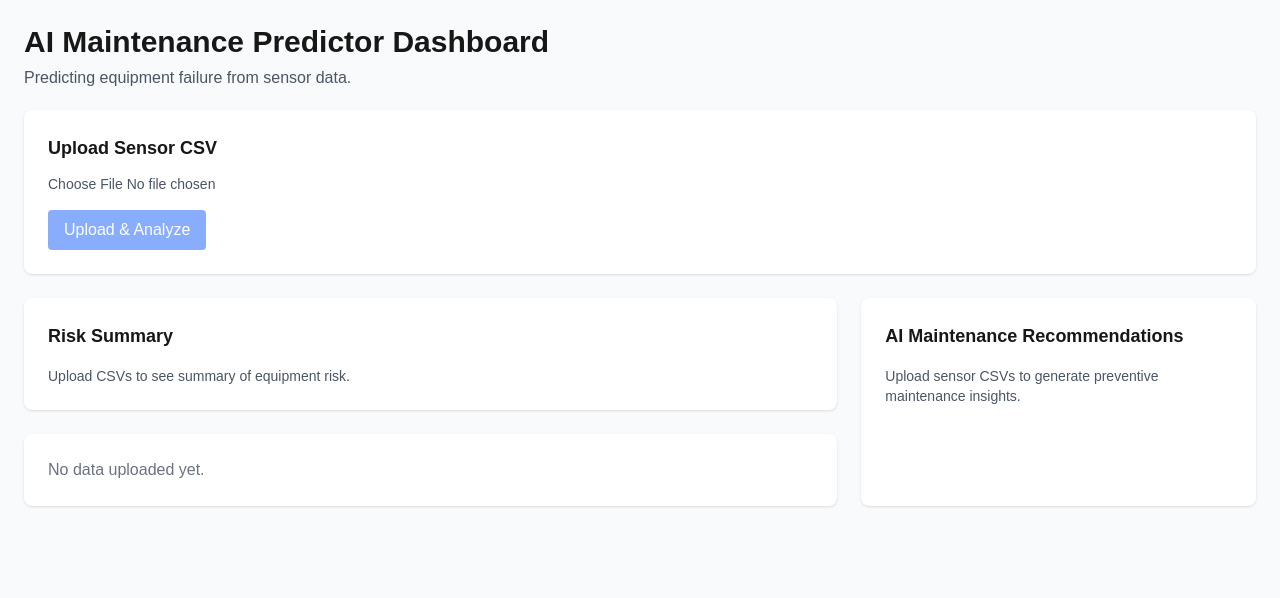
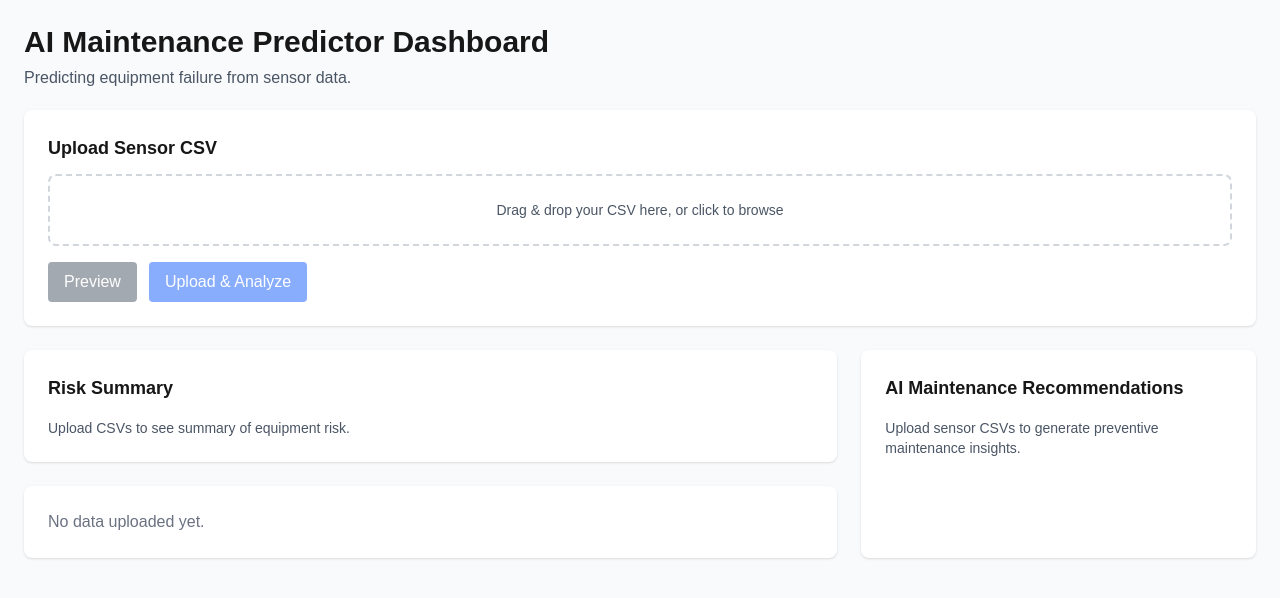
Before and after one commit to sh-dinho/ai-maintenance-predictor-dashboard, a Next.js app in the folder frontend/: page / in a window 1280 px wide. Shown: the top 598 px of the page. Built offline with nearby package versions, Linux system fonts and the light colour scheme.

Commit message:
unify RiskRow type and extend with optional fields

```diff
--- a/frontend/app/page.tsx
+++ b/frontend/app/page.tsx
@@ -3,14 +3,9 @@
 import Upload from "@/components/Upload";
 import RiskTable from "@/components/RiskTable";
 import RecommendationPanel from "@/components/RecommendationPanel";
-import RiskSummary from "@/components/RiskSummary"; // ✅ add this import
+import RiskSummary from "@/components/RiskSummary";
 import { useState } from "react";
-
-type RiskRow = {
-  equipment_id: string;
-  failure_probability: number;
-  risk_level: string;
-};
+import { RiskRow } from "@/types";
 
 export default function HomePage() {
   const [data, setData] = useState<RiskRow[]>([]);
@@ -19,26 +14,26 @@ export default function HomePage() {
   const handleUploadComplete = (results: RiskRow[]) => {
     setData(results);
 
-    const recs = results.map(
-      (r) =>
-        `Schedule maintenance for ${r.equipment_id} due to ${r.risk_level} risk.`
-    );
+    const recs = results.map((r) => {
+      if (r.risk_level === "High") {
+        return `⚠️ Immediate maintenance required for ${r.equipment_id} (High risk).`;
+      } else if (r.risk_level === "Medium") {
+        return `🔍 Monitor ${r.equipment_id} closely and schedule a routine check (Medium risk).`;
+      } else {
+        return `✅ Routine inspection recommended for ${r.equipment_id} (Low risk).`;
+      }
+    });
+
     setRecommendations(recs);
   };
 
   return (
     <main className="min-h-screen bg-gray-50 p-6">
-      <h1 className="text-3xl font-bold mb-1.5">
-        AI Maintenance Predictor Dashboard
-      </h1>
-      <p className="text-gray-600 mb-5">
-        Predicting equipment failure from sensor data.
-      </p>
+      <h1 className="text-3xl font-bold mb-1.5">AI Maintenance Predictor Dashboard</h1>
+      <p className="text-gray-600 mb-5">Predicting equipment failure from sensor data.</p>
 
-      {/* Upload component handles backend API call */}
       <Upload onUploadComplete={handleUploadComplete} />
 
-      {/* Dashboard layout */}
       <div className="grid grid-cols-1 lg:grid-cols-3 gap-6 mt-6">
         <div className="lg:col-span-2 space-y-6">
           <RiskSummary data={data} />
--- a/frontend/components/RecommendationPanel.tsx
+++ b/frontend/components/RecommendationPanel.tsx
@@ -5,18 +5,17 @@ type RecommendationPanelProps = {
 export default function RecommendationPanel({ recommendations }: RecommendationPanelProps) {
   return (
     <div className="bg-white p-6 rounded-lg shadow">
-      <h2 className="font-semibold text-lg mb-4">
-        AI Maintenance Recommendations
-      </h2>
-
+      <h2 className="font-semibold text-lg mb-4">AI Maintenance Recommendations</h2>
       {recommendations.length === 0 ? (
         <p className="text-sm text-gray-600">
           Upload sensor CSVs to generate preventive maintenance insights.
         </p>
       ) : (
-        <ul className="list-disc list-inside text-sm text-gray-700 space-y-2">
+        <ul className="space-y-3 max-h-64 overflow-y-auto text-sm text-gray-700">
           {recommendations.map((rec, idx) => (
-            <li key={idx}>{rec}</li>
+            <li key={idx} className="flex items-start space-x-2">
+              <span>{rec}</span>
+            </li>
           ))}
         </ul>
       )}
--- a/frontend/components/RiskSummary.tsx
+++ b/frontend/components/RiskSummary.tsx
@@ -1,14 +1,7 @@
 import { BarChart, Bar, XAxis, YAxis, Tooltip, ResponsiveContainer, Cell } from "recharts";
+import { RiskRow } from "@/types";
 
-type RiskRow = {
-  equipment_id: string;
-  failure_probability: number;
-  risk_level: "High" | "Medium" | "Low";
-};
-
-type RiskSummaryProps = {
-  data: RiskRow[];
-};
+type RiskSummaryProps = { data: RiskRow[] };
 
 export default function RiskSummary({ data }: RiskSummaryProps) {
   const counts = data.reduce(
@@ -39,18 +32,28 @@ export default function RiskSummary({ data }: RiskSummaryProps) {
           Upload CSVs to see summary of equipment risk.
         </p>
       ) : (
+        <>
           <ResponsiveContainer width="100%" height={200}>
             <BarChart data={chartData} margin={{ top: 10, right: 20, bottom: 10, left: 0 }}>
               <XAxis dataKey="risk" />
               <YAxis allowDecimals={false} />
-            <Tooltip />
-            <Bar dataKey="count" label={{ position: "top" }}>
+              <Tooltip formatter={(value, name, props) => [`${value}`, `${props.payload.risk} Risk`]} />
+              <Bar
+                dataKey="count"
+                label={{ position: "top", fill: "#374151", fontSize: 12 }}
+                isAnimationActive={true}
+                animationDuration={800}
+              >
                 {chartData.map((entry, index) => (
                   <Cell key={`cell-${index}`} fill={colors[entry.risk]} />
                 ))}
               </Bar>
             </BarChart>
           </ResponsiveContainer>
+          <p className="mt-4 text-gray-700">
+            Total equipment analyzed: <span className="font-semibold">{data.length}</span>
+          </p>
+        </>
       )}
     </div>
   );
--- a/frontend/components/Upload.tsx
+++ b/frontend/components/Upload.tsx
@@ -1,19 +1,47 @@
 'use client';
 
 import { useState } from 'react';
+import Papa from 'papaparse';
+import { RiskRow } from "@/types";
 
 type UploadProps = {
-  onUploadComplete: (data: any[]) => void;
+  onUploadComplete: (data: RiskRow[]) => void;
 };
 
 export default function Upload({ onUploadComplete }: UploadProps) {
   const [file, setFile] = useState<File | null>(null);
   const [loading, setLoading] = useState(false);
   const [error, setError] = useState<string | null>(null);
+  const [preview, setPreview] = useState<RiskRow[]>([]);
+  const [dragActive, setDragActive] = useState(false);
+
+  const handleFile = (f: File) => {
+    if (f.type !== "text/csv") {
+      setError("Only CSV files are allowed.");
+      return;
+    }
+    setFile(f);
+    setError(null);
+    setPreview([]);
+  };
+
+  const handlePreview = () => {
+    if (!file) return;
+    Papa.parse(file, {
+      header: true,
+      skipEmptyLines: true,
+      complete: (results) => {
+        const parsed = results.data as RiskRow[];
+        setPreview(parsed);
+      },
+      error: (err) => {
+        setError(`Failed to parse CSV: ${err.message}`);
+      },
+    });
+  };
 
   const handleUpload = async () => {
     if (!file) return;
-
     setLoading(true);
     setError(null);
 
@@ -23,20 +51,13 @@ export default function Upload({ onUploadComplete }: UploadProps) {
     try {
       const res = await fetch(
         process.env.NEXT_PUBLIC_BACKEND_URL + '/upload',
-        {
-          method: 'POST',
-          body: formData,
-        }
+        { method: 'POST', body: formData }
       );
-
-      if (!res.ok) {
-        throw new Error('Upload failed');
-      }
-
       const json = await res.json();
-      onUploadComplete(json.results);
-    } catch (err) {
-      setError('Failed to upload CSV');
+      if (!res.ok) throw new Error(json.message || 'Upload failed');
+      onUploadComplete(json.results as RiskRow[]);
+    } catch (err: any) {
+      setError(err.message || 'Failed to upload CSV');
     } finally {
       setLoading(false);
     }
@@ -44,27 +65,62 @@ export default function Upload({ onUploadComplete }: UploadProps) {
 
   return (
     <div className="bg-white p-6 rounded-lg shadow">
-      <h2 className="font-semibold text-lg mb-3">
-        Upload Sensor CSV
-      </h2>
+      <h2 className="font-semibold text-lg mb-3">Upload Sensor CSV</h2>
 
+      <div
+        onDragEnter={(e) => { e.preventDefault(); setDragActive(true); }}
+        onDragLeave={(e) => { e.preventDefault(); setDragActive(false); }}
+        onDragOver={(e) => e.preventDefault()}
+        onDrop={(e) => { e.preventDefault(); setDragActive(false); if (e.dataTransfer.files[0]) handleFile(e.dataTransfer.files[0]); }}
+        className={`border-2 border-dashed rounded-lg p-6 text-center cursor-pointer transition ${dragActive ? "border-blue-500 bg-blue-50" : "border-gray-300"}`}
+      >
         <input
           type="file"
           accept=".csv"
-        onChange={(e) => setFile(e.target.files?.[0] || null)}
-        className="block w-full text-sm text-gray-600 mb-4"
+          onChange={(e) => e.target.files?.[0] && handleFile(e.target.files[0])}
+          className="hidden"
+          id="fileInput"
         />
+        <label htmlFor="fileInput" className="block text-sm text-gray-600">
+          {file ? <span className="font-medium text-gray-800">{file.name}</span> : "Drag & drop your CSV here, or click to browse"}
+        </label>
+      </div>
 
-      <button
-        onClick={handleUpload}
-        disabled={!file || loading}
-        className="px-4 py-2 bg-blue-600 text-white rounded hover:bg-blue-700 disabled:opacity-50"
-      >
+      <div className="flex space-x-3 mt-4">
+        <button onClick={handlePreview} disabled={!file} className="px-4 py-2 bg-gray-600 text-white rounded hover:bg-gray-700 disabled:opacity-50">Preview</button>
+        <button onClick={handleUpload} disabled={!file || loading} className="px-4 py-2 bg-blue-600 text-white rounded hover:bg-blue-700 disabled:opacity-50">
           {loading ? 'Analyzing...' : 'Upload & Analyze'}
         </button>
+      </div>
 
-      {error && (
-        <p className="text-sm text-red-500 mt-3">{error}</p>
+      {error && <p className="text-sm text-red-500 mt-3">{error}</p>}
+
+      {preview.length > 0 && (
+        <div className="mt-4">
+          <h3 className="font-semibold mb-2">Preview (first 5 rows)</h3>
+          <table className="w-full text-sm border-collapse">
+            <thead>
+              <tr className="border-b">
+                <th className="text-left py-1">Equipment</th>
+                <th className="text-left py-1">Failure Probability</th>
+                <th className="text-left py-1">Risk Level</th>
+                <th className="text-left py-1">Last Maintenance</th>
+                <th className="text-left py-1">Location</th>
+              </tr>
+            </thead>
+            <tbody>
+              {preview.slice(0, 5).map((row, idx) => (
+                <tr key={idx} className="border-b last:border-0">
+                  <td className="py-1">{row.equipment_id}</td>
+                  <td className="py-1">{row.failure_probability}</td>
+                  <td className="py-1">{row.risk_level}</td>
+                  <td className="py-1">{row.lastMaintenanceDate || "-"}</td>
+                  <td className="py-1">{row.sensorLocation || "-"}</td>
+                </tr>
+              ))}
+            </tbody>
+          </table>
+        </div>
       )}
     </div>
   );
--- a/frontend/package.json
+++ b/frontend/package.json
@@ -9,7 +9,9 @@
     "lint": "eslint"
   },
   "dependencies": {
+    "@heroicons/react": "^2.2.0",
     "next": "16.0.10",
+    "papaparse": "^5.5.3",
     "react": "19.2.1",
     "react-dom": "19.2.1",
     "recharts": "^3.5.1"
@@ -17,6 +19,7 @@
   "devDependencies": {
     "@tailwindcss/postcss": "^4",
     "@types/node": "^20",
+    "@types/papaparse": "^5.5.1",
     "@types/react": "^19",
     "@types/react-dom": "^19",
     "eslint": "^9",
--- /dev/null
+++ b/frontend/src/types.ts
@@ -0,0 +1,8 @@
+// src/types.ts
+export type RiskRow = {
+  equipment_id: string;
+  failure_probability: number;
+  risk_level: "High" | "Medium" | "Low";
+  lastMaintenanceDate?: string;
+  sensorLocation?: string;
+};
```
Also changed, not shown: frontend/components/RiskTable.tsx (+23 -21 lines), 1 other file (tests, documents, lock files or other folders). Lines whose indentation alone changed are shown as unchanged.
